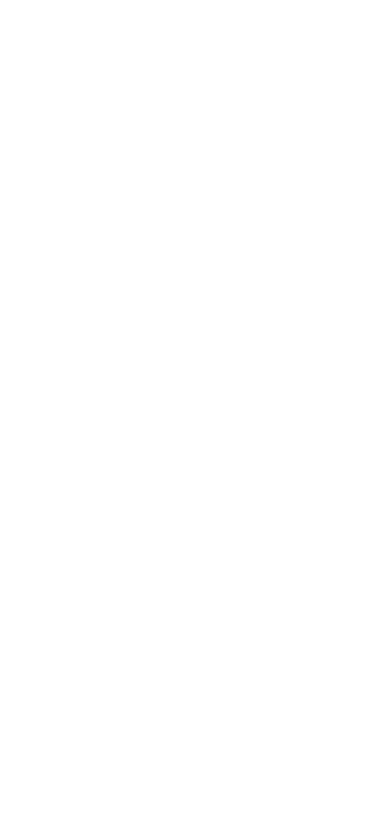
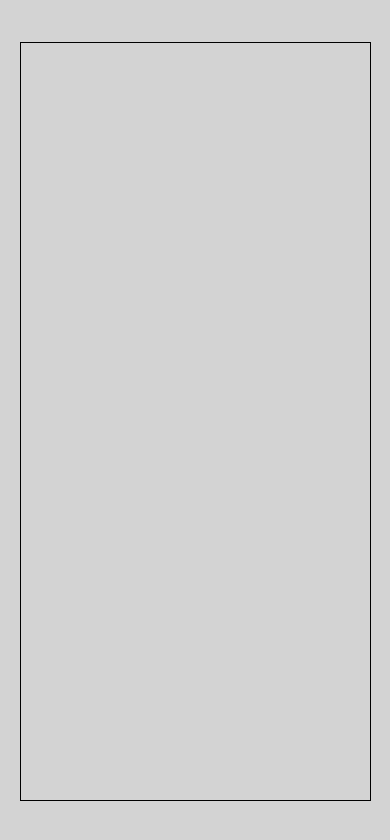
Before and after one commit to SilentTecno/js13k2015, a website: page game/index.html in a window 390 px wide. Drawn offline with Linux system fonts and the light colour scheme.

Commit message:
Advances on the basic layout and the user interaction

```diff
--- /dev/null
+++ b/game/content/scripts/game.canvas.js
@@ -0,0 +1,26 @@
+"use strict";
+game.canvas = (function (){
+	var canvasElement = null;
+	var canvas = function (p){
+		if(p){
+			if(p.canvas){
+				canvasElement = p.canvas;
+			}
+		}
+		this.init = function (){
+			setCanvasSize(canvasElement);
+		};
+	};
+
+	function setCanvasSize(canvas) {
+		if (canvas) {
+			var limits = game.helpers.getBrowserLimits();
+			canvas.width = (limits.width * 0.9) - 2;
+			canvas.height = (limits.height * 0.9) - 2;
+			canvas.style.marginLeft = (limits.width * 0.05) + 'px';
+			canvas.style.marginTop = (limits.height * 0.05) + 'px';
+		}
+	}
+
+	return canvas;
+})();
--- /dev/null
+++ b/game/content/scripts/game.helpers.js
@@ -0,0 +1,69 @@
+"use strict";
+game.helpers = {
+		getBrowserLimits : function() {
+			var documentElement = document.documentElement,
+				bodyElement = $('body')[0],
+				layoutWidth = window.innerWidth || documentElement.clientWidth || bodyElement.clientWidth,
+				layoutHeight = window.innerHeight || documentElement.clientHeight || bodyElement.clientHeight;
+			return {width: layoutWidth, height: layoutHeight};
+		}
+};
+
+// requestAnimFrame
+window.requestAnimFrame = (function(callback) {
+    return window.requestAnimationFrame || window.webkitRequestAnimationFrame || window.mozRequestAnimationFrame || window.oRequestAnimationFrame || window.msRequestAnimationFrame ||
+        function(callback) {
+            window.setTimeout(callback, 1000 / 60);
+        };
+})();
+
+// dom searcher
+var $ = (function(){
+	function dq (p) {
+		var search = null;
+		if (p && typeof p === 'string') {
+			if (p.length > 1) {
+				if (p[0] === '#') {
+					search = p.substring(1, p.length);
+					return document.getElementById(search);
+				}
+				else if (p[0] === '.') {
+					search = p.substring(1, p.length);
+					return document.getElementsByClassName(search);
+				}
+				else {
+					return document.getElementsByTagName(p);
+				}
+			}
+			else if (p.length > 0) {
+				return document.getElementsByTagName(p);
+			}
+		}
+	}
+	return dq;
+})();
+
+//
+Array.prototype.found = function (obj) {
+	var result = false,
+		resultItem = false,
+        i = 0,
+        t = 0,
+        name = null;
+	for (i = 0, t = this.length; i < t; i++) {
+		resultItem = true;
+		for (name in obj) {
+            if (typeof this[i][name] !== 'undefined' && typeof obj[name] !== 'undefined') {
+                if (this[i][name] !== obj[name]) {
+					resultItem = false;
+					break;
+				}
+			}
+		}
+		if(resultItem) {
+			result = resultItem;
+			break;
+		}
+	}
+	return result;
+};
--- /dev/null
+++ b/game/content/scripts/game.js
@@ -0,0 +1,19 @@
+"use strict";
+var game = (function (){
+	var that = this,
+		canvasHelper = null
+
+	var game = function (p) {
+		if(p) {
+			if(p.canvasId) {
+				canvasHelper = new game.canvas({'canvas':$(p.canvasId)});
+			}
+		}
+
+		this.load = function () {
+			canvasHelper.init();
+		};
+
+	}
+	return game;
+})();
--- /dev/null
+++ b/game/content/style/game.css
@@ -0,0 +1,12 @@
+body
+{
+	margin:0;
+	padding:0;
+	border:0;
+	background-color:lightgray;
+}
+.game__canvas
+{
+	border: 1px solid black;
+	/*margin: 5%;*/
+}
--- a/game/game_client.js
+++ /dev/null
@@ -1,3 +0,0 @@
-(function (){
-
-})();
--- a/game/game_server.js
+++ b/game/game_server.js
@@ -1,3 +1,4 @@
+// SERVER
 (function (){
 
 })();
--- a/game/index.html
+++ b/game/index.html
@@ -3,8 +3,14 @@
 <head>
 	<meta charset="UTF-8">
 	<title>Game</title>
+	<link rel="stylesheet" href="content/style/game.css">
 </head>
-<body>
-	<script type="text/javascript" src="game_client.js"></script>
+<body class="game">
+	<canvas id="game__canvas" class="game__canvas" width="0" height="0"></canvas>
+
+	<script type="text/javascript" src="content/scripts/game.js"></script>
+	<script type="text/javascript" src="content/scripts/game.helpers.js"></script>
+	<script type="text/javascript" src="content/scripts/game.canvas.js"></script>
+	<script type="text/javascript" src="index.js"></script>
 </body>
 </html>
--- /dev/null
+++ b/game/index.js
@@ -0,0 +1,9 @@
+"use strict";
+(function () {
+	window.onload = function () {
+		var gameObject = new game({
+			canvasId: '#game__canvas'
+		});
+		gameObject.load();
+	};
+})();
```
